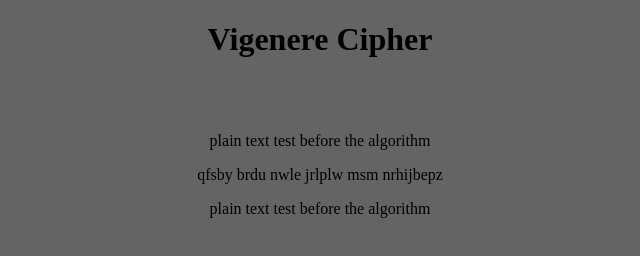
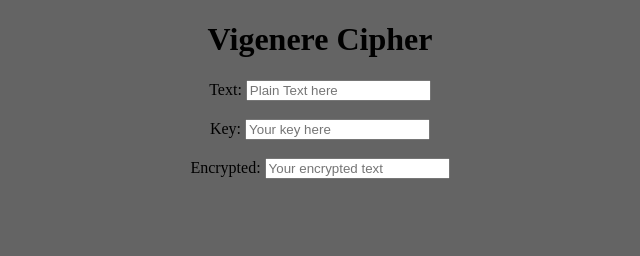
Before and after one commit to JeanVictorL/VigenereCipher, a plain HTML site: page index.html in a window 1280 px wide. Shown: the whole page, without its empty margins (320-960 px from the left). Drawn offline with Linux system fonts and the light colour scheme.

Commit message:
made the input field

```diff
--- a/index.html
+++ b/index.html
@@ -10,17 +10,19 @@
 
 <body>
     <h1>Vigenere Cipher</h1>
-    <!--<form>
+    <form id="myForm">
         <label for="ptext">Text:</label>
         <input type="text" name="ptext" id="ptext" placeholder="Plain Text here"><br><br>
         <label for="key">Key:</label>
-        <input type="text" name="key" id="key">
+        <input type="text" name="key" id="key" placeholder="Your key here">
+        <br><br>
+        <label for="cipher">Encrypted:</label>
+        <input type="text" name="cipher" id="cipher" placeholder="Your encrypted text">
     </form>
-    -->
+
     <br><br>
-    <p id="ptext">plain text test before the algorithm</p>
-    <p id="cipher">this shouldn't be here when i'm done</p>
-    <p id="decrypted">this should be the same as the one above</p>
+    <!--<p id="ptext">plain text test before the algorithm</p>-->
+    <!--<p id="cipher">this shouldn't be here when i'm done</p>-->
 
     <script src="script.js"></script>
 </body>
--- a/script.js
+++ b/script.js
@@ -1,18 +1,19 @@
-let key = "bustling"
-let ptext = document.getElementById("ptext").innerHTML
-let cipher = document.getElementById("cipher").innerHTML
+let key = document.getElementById("key")
+let ptext = document.getElementById("ptext")
+let cipher = document.getElementById("cipher")
+let form = document.getElementById("myForm")
 
 function makeKey() {
     let nkey = []
 
     for (let i = 0;; i++) {
-        if (i == key.length) {
+        if (i == key.value.length) {
             i = 0
         }
-        if (nkey.length == ptext.length) {
+        if (nkey.length == ptext.value.length) {
             break
         }
-        nkey.push(key[i])
+        nkey.push(key.value[i])
     }
     return nkey
 }
@@ -20,15 +21,15 @@ function makeKey() {
 function encrypt() {
     let encText = ""
     let k = makeKey()
-    for (let i = 0; i < ptext.length; i++) {
-        if (ptext[i].charCodeAt(0) < 97 || ptext[i].charCodeAt(0) > 123) {
+    for (let i = 0; i < ptext.value.length; i++) {
+        if (ptext.value[i].charCodeAt(0) < 97 || ptext.value[i].charCodeAt(0) > 123) {
             encText += ""
             k.splice(i, 0, "")
-            if (ptext[i] == " ") {
+            if (ptext.value[i] == " ") {
                 encText += " "
             }
         } else {
-            let x = ((ptext.charCodeAt(i) - 97) + (k[i].charCodeAt(0) - 97)) % 26
+            let x = ((ptext.value.charCodeAt(i) - 97) + (k[i].charCodeAt(0) - 97)) % 26
             x = String.fromCharCode(x + 97)
             encText += x
         }
@@ -40,7 +41,7 @@ function encrypt() {
 function decrypt() {
     let npText = ""
     let k = makeKey()
-    let c = encrypt()
+    let c = cipher.value
     for (let i = 0; i < c.length; i++) {
         if (c[i].charCodeAt(0) < 97 || c[i].charCodeAt(0) > 123) {
             npText += ""
@@ -57,5 +58,10 @@ function decrypt() {
     return npText
 }
 
-document.getElementById("cipher").innerHTML = encrypt()
-document.getElementById("decrypted").innerHTML = decrypt()
+ptext.oninput = () => {
+    cipher.value = encrypt()
+}
+
+cipher.oninput = () => {
+    ptext.value = decrypt()
+}
```
